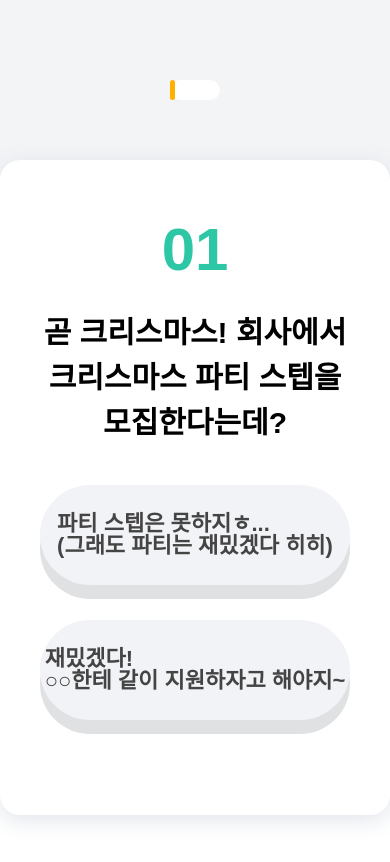
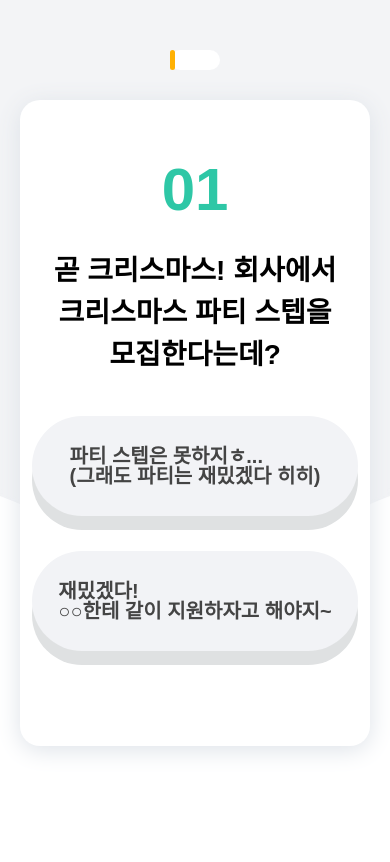
Before and after one commit to HelloJinny/MBTI-Test, a plain HTML site: page questions.html in a window 390 px wide. Drawn offline with nearby package versions, Linux system fonts and the light colour scheme; a web font is replaced by a local one.

Commit message:
미디어 쿼리

```diff
--- a/css/common.css
+++ b/css/common.css
@@ -35,7 +35,6 @@ img {
 }
 
 .btn {
-
     max-width: 500px;
     height: 100px;
     display: flex;
@@ -88,3 +87,17 @@ img {
     font-size: 26px;
     margin-bottom: 30px;
 }
+
+@media(max-width: 640px) {
+    body {
+        padding: 50px 20px 0 20px;
+    }
+
+    .page-title {
+        font-size: 40px;
+    }
+
+    .btn {
+        font-size: 34px;
+    }
+}
--- a/css/questions.css
+++ b/css/questions.css
@@ -54,3 +54,22 @@ body {
     border-radius: 120px;
     font-size: 22px;
 }
+
+@media(max-width: 640px) {
+    .progress {
+        margin-bottom: 30px;
+    }
+
+    .question-box {
+        padding-left: 12px;
+        padding-right:12px;
+    }
+
+    .question-box .question {
+        font-size: 28px;
+    }
+
+    .question-box .choice {
+        font-size: 20px;
+    }
+}
```
